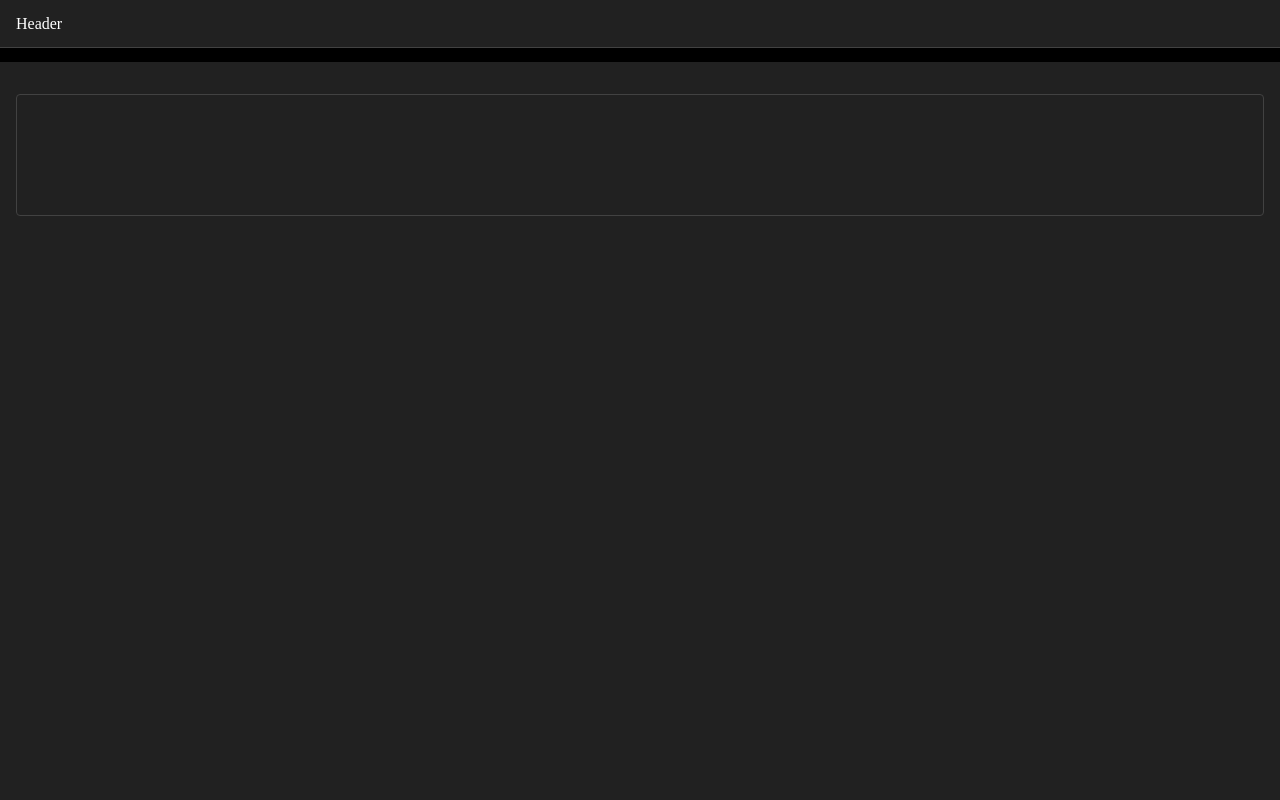
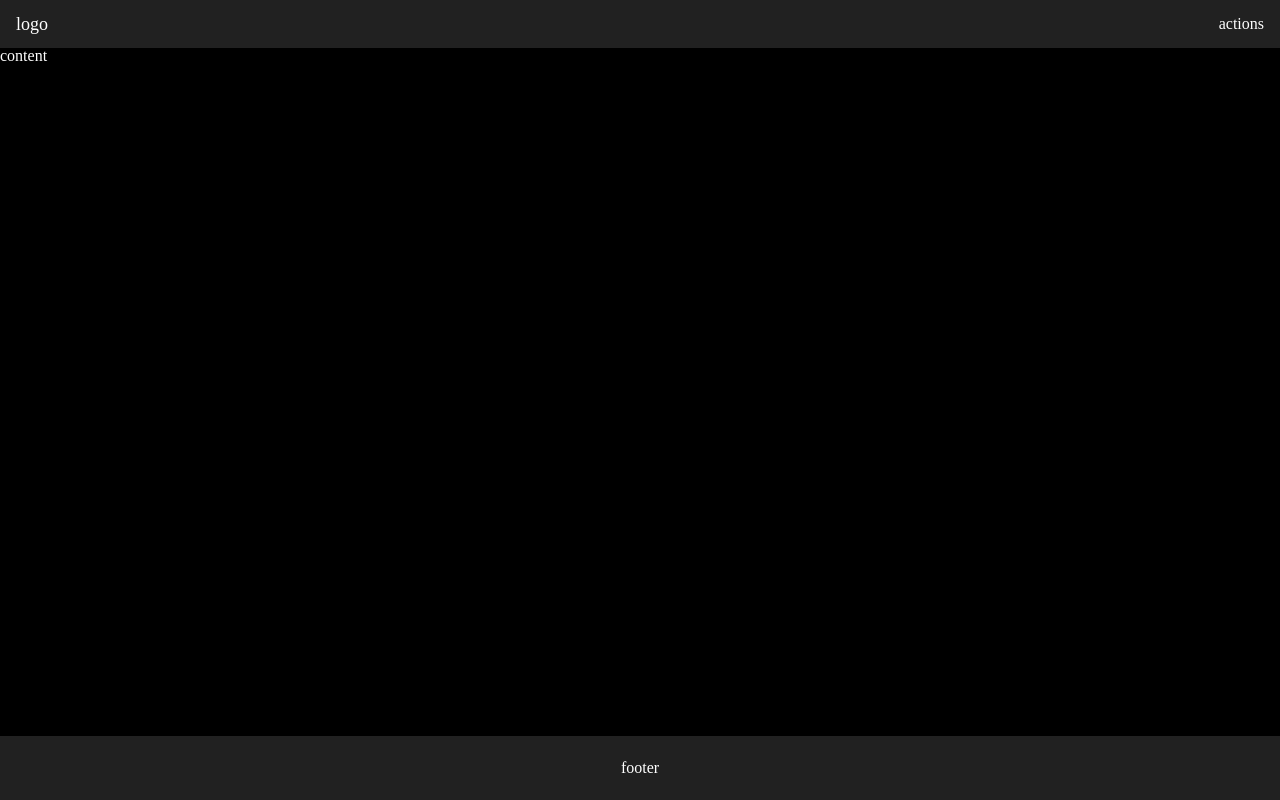
Before and after one commit to carlesfores/training-log, a Vue app: page / in a window 1280 px wide. Built offline with nearby package versions, Linux system fonts and the light colour scheme.

Commit message:
feat: create layout, header and footer components

```diff
--- a/src/App.vue
+++ b/src/App.vue
@@ -1,34 +1,13 @@
 <script setup>
-import Card from "@/components/card.vue";
+import EntityLayout from "@/components/entity-layout.vue";
 </script>
 
 <template>
-  <div class="training-log">
-    <header class="training-log__header">Header</header>
-    <main class="training-log__content">
-      <card></card>
-    </main>
-  </div>
+  <entity-layout>
+    <template #content>
+      content
+    </template>
+  </entity-layout>
 </template>
 
-<style lang="scss" scoped>
-.training-log {
-  display: grid;
-  grid-template-rows: 48px 1fr;
-  gap: 14px;
-  height: 100%;
-
-  &__header {
-    align-items: center;
-    background-color: var(--gray-600);
-    border-bottom: 1px solid var(--gray-500);
-    display: flex;
-    padding: 0px 16px;
-  }
-
-  &__content {
-    background-color: var(--gray-600);
-    padding: 32px 16px;
-  }
-}
-</style>
+<style lang="scss" scoped></style>
--- /dev/null
+++ b/src/components/entity-footer.vue
@@ -0,0 +1,21 @@
+<script setup>
+import Action from "@/components/action.vue";
+</script>
+
+<template>
+  <footer class="entity-footer">
+    footer
+  </footer>
+</template>
+
+<style lang="scss" scoped>
+.entity-footer {
+  align-items: center;
+  background-color: var(--gray-600);
+  display: flex;
+  justify-content: center;
+  gap: 12px;
+  height: 64px;
+  max-height: 64px;
+}
+</style>
--- /dev/null
+++ b/src/components/entity-header.vue
@@ -0,0 +1,33 @@
+<script setup>
+import Action from "@/components/action.vue";
+</script>
+
+<template>
+  <header class="entity-header">
+    <div class="entity-header__logo">logo</div>
+    <div class="entity-header__actions">
+      actions
+    </div>
+  </header>
+</template>
+
+<style lang="scss" scoped>
+.entity-header {
+  align-items: center;
+  background-color: var(--gray-600);
+  display: flex;
+  justify-content: space-between;
+  padding: 0px 16px;
+  height: 48px;
+  max-height: 48px;
+
+  &__actions {
+    display: flex;
+    gap: 12px;
+  }
+
+  &__logo {
+    font-size: 18px;
+  }
+}
+</style>
--- /dev/null
+++ b/src/components/entity-layout.vue
@@ -0,0 +1,20 @@
+<script setup>
+import EntityHeader from "@/components/entity-header.vue";
+import EntityFooter from "@/components/entity-footer.vue";
+</script>
+
+<template>
+  <div class="entity-layout">
+    <entity-header />
+    <slot name="content"></slot>
+    <entity-footer />
+  </div>
+</template>
+
+<style lang="scss" scoped>
+.entity-layout {
+  display: grid;
+  grid-template-rows: 48px 1fr 64px;
+  height: 100%;
+}
+</style>
```
